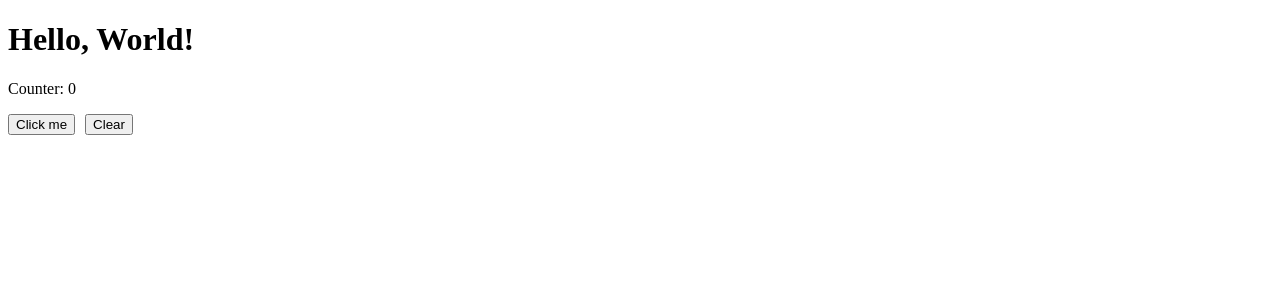
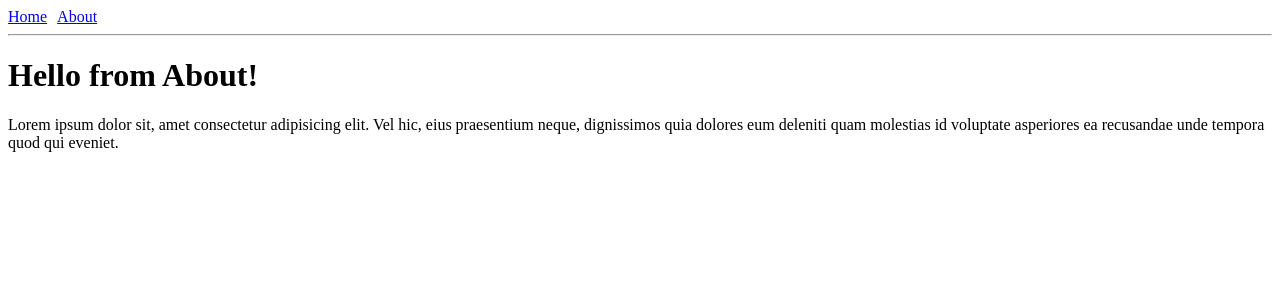
Before and after one commit to coolrinet/institute-experiments-frontend, a React (Vite) app: page /about in a window 1280 px wide. Shown: the top 300 px of the page. Built offline with nearby package versions, Linux system fonts and the light colour scheme.

Commit message:
Setup router

```diff
--- a/package.json
+++ b/package.json
@@ -10,12 +10,14 @@
     "preview": "vite preview"
   },
   "dependencies": {
+    "@tanstack/react-router": "^1.34.9",
     "axios": "^1.7.2",
     "react": "^18.3.1",
     "react-dom": "^18.3.1",
     "zod": "^3.23.8"
   },
   "devDependencies": {
+    "@tanstack/router-vite-plugin": "^1.34.8",
     "@trivago/prettier-plugin-sort-imports": "^4.3.0",
     "@types/node": "^20.13.0",
     "@types/react": "^18.3.3",
--- a/src/App.tsx
+++ b/src/App.tsx
@@ -1,20 +1,9 @@
-import { useState } from 'react';
+import { RouterProvider } from '@tanstack/react-router';
+
+import { router } from '~/lib/router';
 
 function App() {
-  const [count, setCount] = useState(0);
-
-  return (
-    <main>
-      <h1>Hello, World!</h1>
-      <div>
-        <p>Counter: {count}</p>
-        <div style={{ display: 'flex', gap: 10 }}>
-          <button onClick={() => setCount(prev => ++prev)}>Click me</button>
-          <button onClick={() => setCount(0)}>Clear</button>
-        </div>
-      </div>
-    </main>
-  );
+  return <RouterProvider router={router} />;
 }
 
 export default App;
--- /dev/null
+++ b/src/lib/router.ts
@@ -0,0 +1,12 @@
+import { createRouter } from '@tanstack/react-router';
+import { routeTree } from '~/routeTree.gen';
+
+export const router = createRouter({
+  routeTree,
+});
+
+declare module '@tanstack/react-router' {
+  interface Register {
+    router: typeof router;
+  }
+}
--- /dev/null
+++ b/src/routeTree.gen.ts
@@ -0,0 +1,77 @@
+/* prettier-ignore-start */
+
+/* eslint-disable */
+// @ts-nocheck
+// noinspection JSUnusedGlobalSymbols
+// This file is auto-generated by TanStack Router
+import { createFileRoute } from '@tanstack/react-router';
+
+// Import Routes
+import { Route as rootRoute } from './routes/__root';
+
+// Create Virtual Routes
+
+const AboutLazyImport = createFileRoute('/about')();
+const IndexLazyImport = createFileRoute('/')();
+
+// Create/Update Routes
+
+const AboutLazyRoute = AboutLazyImport.update({
+  path: '/about',
+  getParentRoute: () => rootRoute,
+} as any).lazy(() => import('./routes/about.lazy').then(d => d.Route));
+
+const IndexLazyRoute = IndexLazyImport.update({
+  path: '/',
+  getParentRoute: () => rootRoute,
+} as any).lazy(() => import('./routes/index.lazy').then(d => d.Route));
+
+// Populate the FileRoutesByPath interface
+
+declare module '@tanstack/react-router' {
+  interface FileRoutesByPath {
+    '/': {
+      id: '/';
+      path: '/';
+      fullPath: '/';
+      preLoaderRoute: typeof IndexLazyImport;
+      parentRoute: typeof rootRoute;
+    };
+    '/about': {
+      id: '/about';
+      path: '/about';
+      fullPath: '/about';
+      preLoaderRoute: typeof AboutLazyImport;
+      parentRoute: typeof rootRoute;
+    };
+  }
+}
+
+// Create and export the route tree
+
+export const routeTree = rootRoute.addChildren({
+  IndexLazyRoute,
+  AboutLazyRoute,
+});
+
+/* prettier-ignore-end */
+
+/* ROUTE_MANIFEST_START
+{
+  "routes": {
+    "__root__": {
+      "filePath": "__root.tsx",
+      "children": [
+        "/",
+        "/about"
+      ]
+    },
+    "/": {
+      "filePath": "index.lazy.tsx"
+    },
+    "/about": {
+      "filePath": "about.lazy.tsx"
+    }
+  }
+}
+ROUTE_MANIFEST_END */
--- /dev/null
+++ b/src/routes/__root.tsx
@@ -0,0 +1,22 @@
+import { Link, Outlet, createRootRoute } from '@tanstack/react-router';
+
+export const Route = createRootRoute({
+  component: RootLayout,
+});
+
+function RootLayout() {
+  return (
+    <>
+      <header>
+        <nav style={{ display: 'flex', gap: 10 }}>
+          <Link to='/'>Home</Link>
+          <Link to='/about'>About</Link>
+        </nav>
+      </header>
+      <hr />
+      <main>
+        <Outlet />
+      </main>
+    </>
+  );
+}
--- /dev/null
+++ b/src/routes/about.lazy.tsx
@@ -0,0 +1,18 @@
+import { createLazyFileRoute } from '@tanstack/react-router';
+
+export const Route = createLazyFileRoute('/about')({
+  component: AboutPage,
+});
+
+function AboutPage() {
+  return (
+    <>
+      <h1>Hello from About!</h1>
+      <p>
+        Lorem ipsum dolor sit, amet consectetur adipisicing elit. Vel hic, eius praesentium neque,
+        dignissimos quia dolores eum deleniti quam molestias id voluptate asperiores ea recusandae
+        unde tempora quod qui eveniet.
+      </p>
+    </>
+  );
+}
--- /dev/null
+++ b/src/routes/index.lazy.tsx
@@ -0,0 +1,23 @@
+import { createLazyFileRoute } from '@tanstack/react-router';
+import { useState } from 'react';
+
+export const Route = createLazyFileRoute('/')({
+  component: IndexPage,
+});
+
+function IndexPage() {
+  const [count, setCount] = useState(0);
+
+  return (
+    <>
+      <h1>Hello, World!</h1>
+      <div>
+        <p>Counter: {count}</p>
+        <div style={{ display: 'flex', gap: 10 }}>
+          <button onClick={() => setCount(prev => ++prev)}>Click me</button>
+          <button onClick={() => setCount(0)}>Clear</button>
+        </div>
+      </div>
+    </>
+  );
+}
--- a/vite.config.ts
+++ b/vite.config.ts
@@ -1,10 +1,11 @@
+import { TanStackRouterVite } from '@tanstack/router-vite-plugin';
 import react from '@vitejs/plugin-react';
 import path from 'path';
 import { defineConfig } from 'vite';
 
 // https://vitejs.dev/config/
 export default defineConfig({
-  plugins: [react()],
+  plugins: [react(), TanStackRouterVite()],
   server: {
     port: 3000,
   },
```
Also changed, not shown: 1 other file (tests, documents, lock files or other folders).
